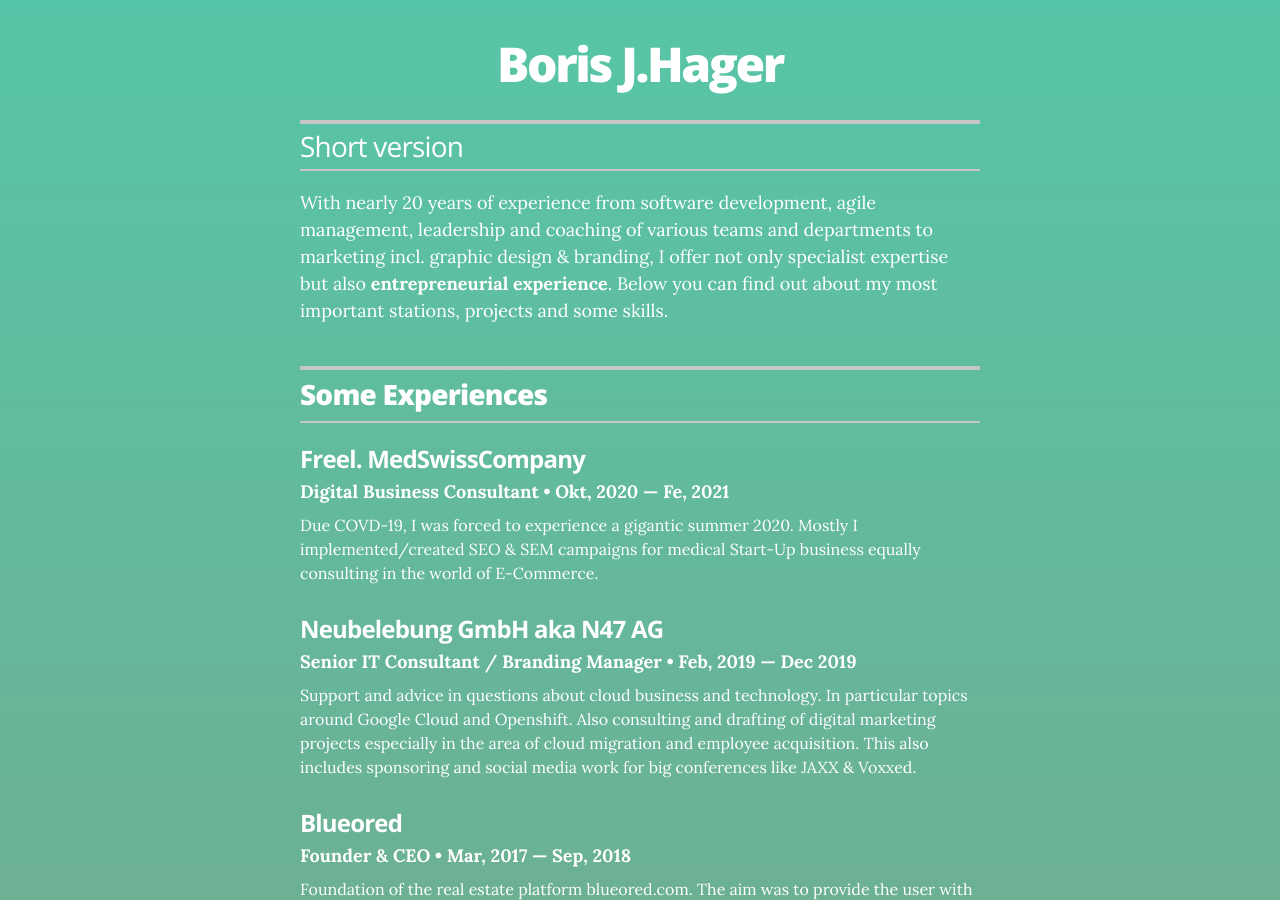
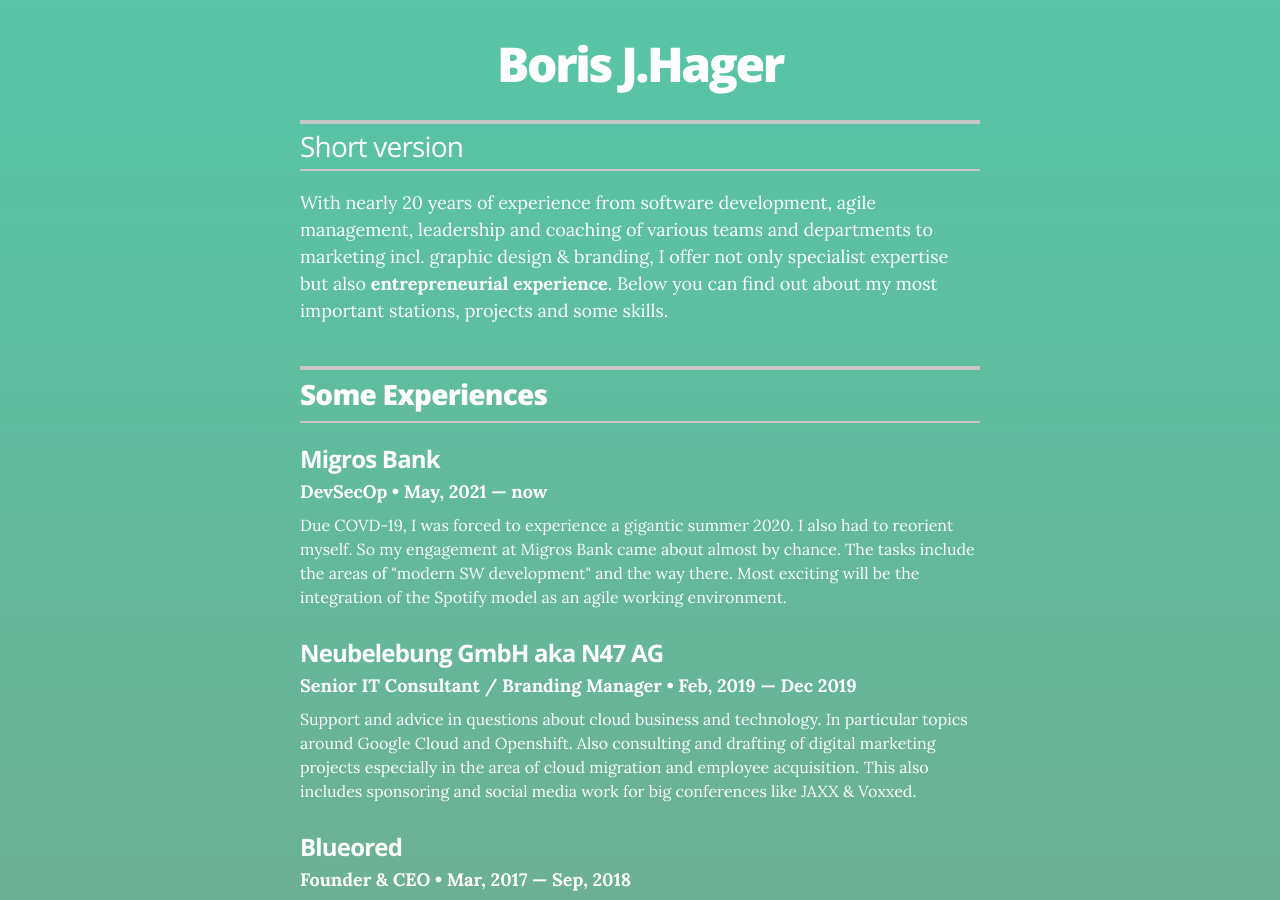
Before and after one commit to borishager/borishager.github.io, a Jekyll site: the page built from index.html, in a window 1280 px wide and 900 px high. Built offline with Jekyll 4.4.1, drawn with Linux system fonts in a browser that asks for light colours.

Commit message:
Update experience.yml
Migros

```diff
--- a/_data/experience.yml
+++ b/_data/experience.yml
@@ -1,10 +1,10 @@
 # Jobs
 
-# freelancer
-- company:  Freel. MedSwissCompany
-  position: Digital Business Consultant
-  duration: Okt, 2020 &mdash; Fe, 2021
-  summary: Due COVD-19, I was forced to experience a gigantic summer 2020. Mostly I implemented/created SEO & SEM campaigns for medical Start-Up business equally consulting in the world of E-Commerce.
+# devsecop
+- company:  Migros Bank
+  position: DevSecOp
+  duration: May, 2021 &mdash; now
+  summary: Due COVD-19, I was forced to experience a gigantic summer 2020. I also had to reorient myself. So my engagement at Migros Bank came about almost by chance. The tasks include the areas of "modern SW development" and the way there. Most exciting will be the integration of the Spotify model as an agile working environment.
 
 # neubelebung
 - company: Neubelebung GmbH aka N47 AG
```
